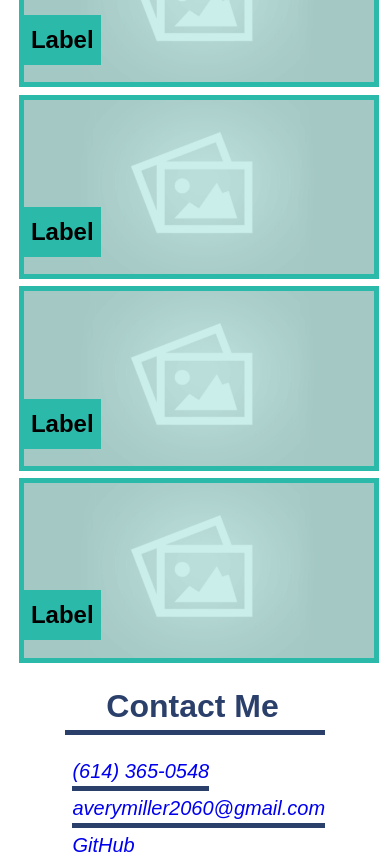
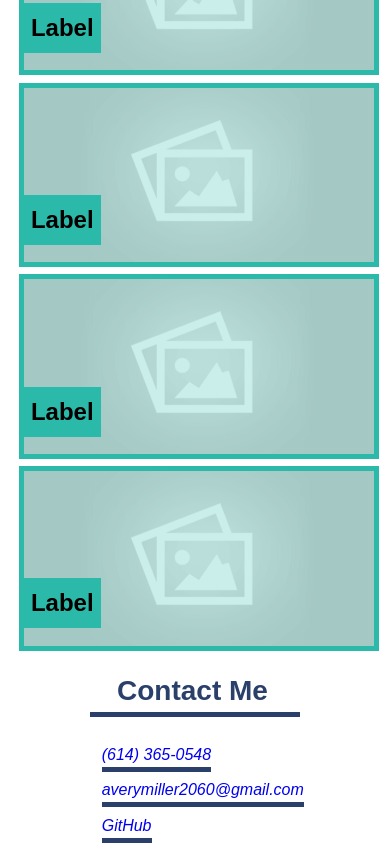
Before and after one commit to averyjmiller/bootcamp-challenge-02, a plain HTML site: page index.html in a window 390 px wide. Shown: the part 1145-2000 px from the top of the page. Drawn offline with Linux system fonts and the light colour scheme.

Commit message:
increased the margin on the main element and adjusted the font size when screen gets smaller

```diff
--- a/Assets/CSS/style.css
+++ b/Assets/CSS/style.css
@@ -63,7 +63,7 @@ nav a:hover {
   flex-direction: column;
   justify-content: flex-start;
   align-items: stretch;
-  margin: 2% 15% 2% 5%;
+  margin: 2% 20% 2% 10%;
 }
 
 .page-section {
@@ -150,6 +150,7 @@ address a {
   font-size: 125%;
   text-decoration: none;
   border-bottom: 5px solid var(--main-color);
+  margin: 0 2%;
 }
 
 @media screen and (max-width: 1100px) {
@@ -157,6 +158,16 @@ address a {
     font-size: 200%;
   }
 
+}
+
+@media screen and (max-width: 870px) {
+  .page-section h2 {
+    font-size: 175%;
+  }
+
+  address a {
+    font-size: 100%;
+  }
 }
 
 @media screen and (max-width: 768px) {
```
